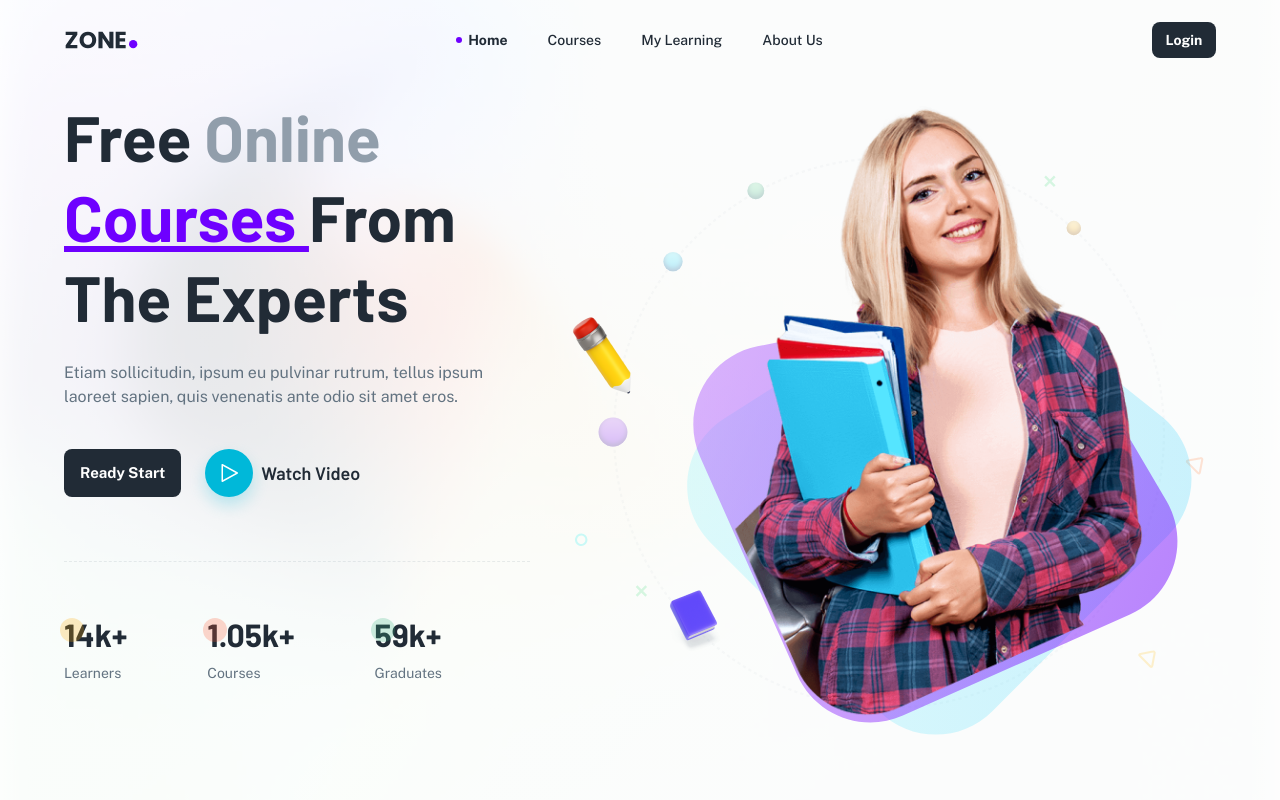
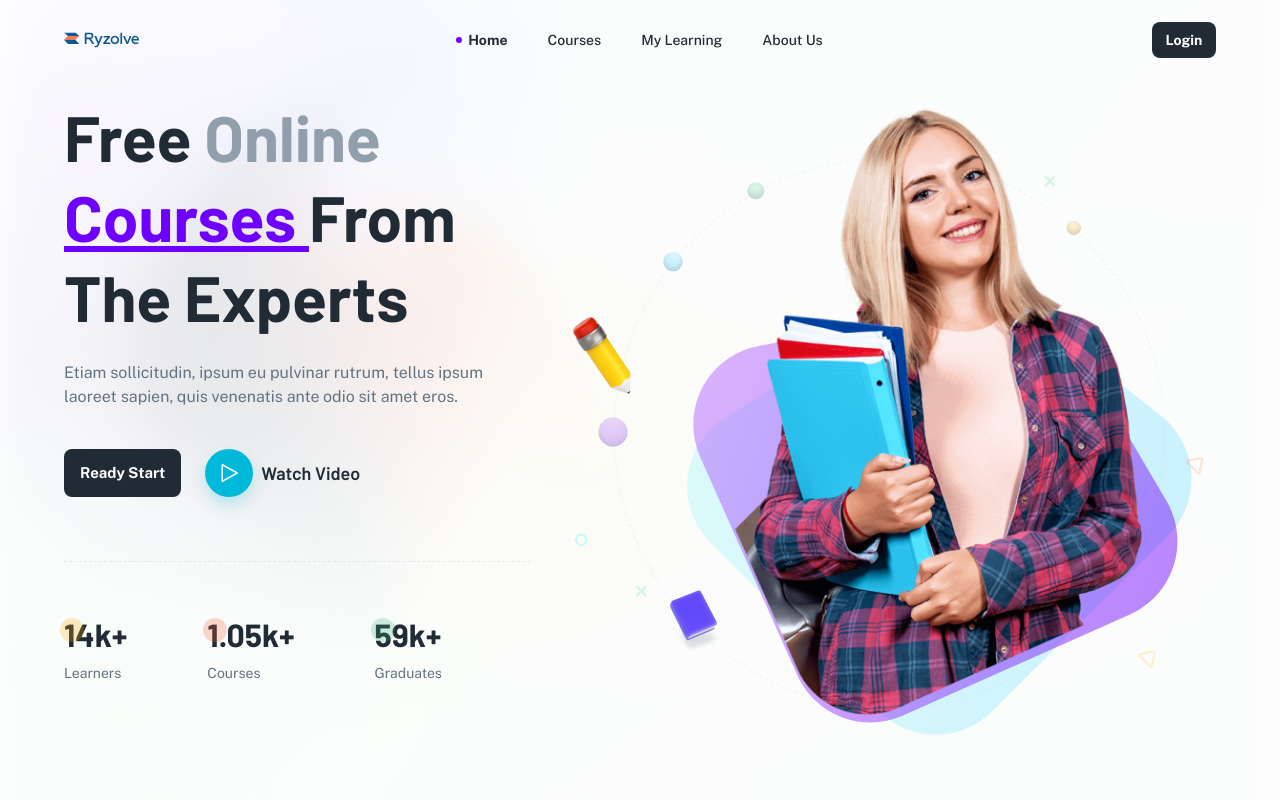
Before and after one commit to contentql/training-module, a Next.js app: page / in a window 1280 px wide. Shown: the top 800 px of the page. Built offline with nearby package versions, Linux system fonts and the light colour scheme.

Commit message:
chore: updating logo in header

```diff
--- a/src/components/logo/logo.js
+++ b/src/components/logo/logo.js
@@ -32,17 +32,47 @@ function Logo({ single = false, sx }) {
 
   const fullLogo = (
     <svg
-      xmlns="http://www.w3.org/2000/svg "
-      width="100%"
-      height="100%"
+      width="141"
+      height="28"
+      viewBox="0 0 141 28"
       fill="none"
-      viewBox="0 0 1080 288"
+      xmlns="http://www.w3.org/2000/svg"
     >
-      <ellipse cx="996" cy="204" fill={PRIMARY_MAIN} rx="60" ry="60" />
-      <path
-        fill="currentColor"
-        d="M712 264h-58.815l-98.37-148.034V264H496V24h58.815l98.37 148.718V24H712v240zM801.265 70.838v48.547H880v45.128h-78.735v52.649H888V264H744V24h144v46.838h-86.735zM344.333 264c-22 0-42.222-5.118-60.666-15.355-18.223-10.236-32.778-24.478-43.667-42.726-10.667-18.47-16-39.165-16-62.086s5.333-43.505 16-61.752c10.889-18.248 25.444-32.49 43.667-42.726C302.111 29.118 322.333 24 344.333 24s42.111 5.118 60.334 15.355C423.111 49.59 437.556 63.833 448 82.08c10.667 18.247 16 38.831 16 61.752s-5.333 43.616-16 62.086c-10.667 18.248-25.111 32.49-43.333 42.726C386.444 258.882 366.333 264 344.333 264zm0-52.072c18.667 0 33.556-6.231 44.667-18.693 11.333-12.462 17-28.929 17-49.402 0-20.695-5.667-37.163-17-49.402-11.111-12.462-26-18.692-44.667-18.692-18.889 0-34 6.12-45.333 18.358-11.111 12.24-16.667 28.818-16.667 49.736 0 20.696 5.556 37.274 16.667 49.736 11.333 12.239 26.444 18.359 45.333 18.359zM89.71 216.137H192V264H24v-44.444L125.613 71.863H24V24h168v44.444L89.71 216.137z"
-      />
+      <g clipPath="url(#clip0_3_1976)">
+        <path
+          d="M60.1768 28C59.2797 28.0612 58.3819 27.8933 57.5615 27.5109V24.6085C58.211 24.9399 58.9265 25.1075 59.65 25.0976C60.0324 25.1033 60.4117 25.0249 60.7629 24.8675C61.1142 24.7102 61.4295 24.4774 61.6883 24.1845C62.4129 23.353 62.9866 22.3917 63.3816 21.3474L57.066 6.39185H60.5907L64.937 17.1275L69.139 6.39185H72.5759L65.6771 23.3497C64.3809 26.4543 62.5475 28.0044 60.1768 28Z"
+          fill="#0D5992"
+        />
+        <path
+          d="M87.0008 21.393H73.9243V19.2211L81.9458 9.32038H74.4198V6.41797H86.499V8.68119L78.4776 18.5167H86.9694L87.0008 21.393Z"
+          fill="#0D5992"
+        />
+        <path
+          d="M95.6118 21.7908C94.5622 21.8289 93.516 21.6458 92.5363 21.2523C91.5565 20.8589 90.6635 20.2633 89.9109 19.5015C88.482 18.0143 87.6793 15.998 87.6793 13.8956C87.6793 11.7932 88.482 9.77691 89.9109 8.28973C91.4656 6.8167 93.493 6.00024 95.5962 6.00024C97.6993 6.00024 99.7268 6.8167 101.281 8.28973C102.004 9.01119 102.575 9.8801 102.959 10.842C103.343 11.8038 103.532 12.8379 103.514 13.8793C103.531 14.9253 103.341 15.9637 102.957 16.9306C102.573 17.8975 102.003 18.7724 101.281 19.5015C100.532 20.2584 99.6439 20.8511 98.67 21.2443C97.6961 21.6376 96.6561 21.8234 95.6118 21.7908ZM95.6118 18.8884C96.2397 18.902 96.8635 18.7817 97.4449 18.5349C98.0263 18.2881 98.5529 17.9201 98.9923 17.4535C99.8581 16.4875 100.34 15.2161 100.34 13.8956C100.34 12.5751 99.8581 11.3036 98.9923 10.3377C98.4315 9.75437 97.7408 9.32409 96.9816 9.0851C96.2224 8.84612 95.4182 8.80581 94.6404 8.96777C93.8626 9.12973 93.1354 9.48894 92.5232 10.0135C91.911 10.538 91.4329 11.2117 91.1313 11.9746C90.8296 12.7376 90.7139 13.5662 90.7942 14.3868C90.8746 15.2075 91.1486 15.9948 91.5919 16.6788C92.0352 17.3629 92.6341 17.9225 93.3354 18.3079C94.0367 18.6934 94.8187 18.8928 95.6118 18.8884Z"
+          fill="#0D5992"
+        />
+        <path d="M109.253 0.0065918V21.393H106.079V0.0065918H109.253Z" fill="#0D5992" />
+        <path
+          d="M120.372 21.4125H117.494L111.028 6.41138H114.527L119.018 17.16L123.458 6.41138H126.832L120.372 21.4125Z"
+          fill="#0D5992"
+        />
+        <path
+          d="M126.751 13.8793C126.718 12.8471 126.883 11.8183 127.236 10.8531C127.589 9.88782 128.123 9.00535 128.808 8.25709C129.497 7.51159 130.33 6.92537 131.252 6.53656C132.173 6.14776 133.164 5.96507 134.158 6.00039C135.507 5.96337 136.83 6.39227 137.921 7.22006C139.961 8.72887 140.979 10.9899 140.975 14.0032V14.8576H129.956C130.033 15.4499 130.228 16.019 130.528 16.5288C130.828 17.0385 131.227 17.4778 131.699 17.8187C132.789 18.5699 134.08 18.9442 135.387 18.8884C137.023 18.8938 138.629 18.4288 140.028 17.5448V20.3298C138.445 21.3759 136.589 21.8863 134.716 21.7908C132.633 21.8348 130.614 21.0483 129.071 19.5928C128.311 18.8711 127.71 17.9867 127.309 17.0004C126.908 16.0141 126.718 14.9494 126.751 13.8793ZM129.981 12.3531H137.795C137.778 11.8598 137.667 11.3751 137.468 10.9271C137.269 10.4791 136.986 10.077 136.635 9.74414C136.285 9.41132 135.874 9.15453 135.427 8.98879C134.98 8.82304 134.506 8.75168 134.032 8.77887C133.015 8.74141 132.022 9.10744 131.254 9.80286C130.527 10.4484 130.07 11.3631 129.981 12.3531Z"
+          fill="#0D5992"
+        />
+        <path d="M28.6804 6.39832H7.40686L0 0H21.2673L28.6804 6.39832Z" fill="#0D5992" />
+        <path d="M0 13.6447H21.2673L28.6804 6.39844H7.40686L0 13.6447Z" fill="#FF774C" />
+        <path d="M28.6741 21.4712H7.40686L0 13.6445H21.2673L28.6741 21.4712Z" fill="#0D5992" />
+        <path
+          d="M42.3025 21.4385H39.0663V0.0129395H48.4739C50.5937 0.0129395 52.2536 0.573854 53.4536 1.69568C54.0498 2.24667 54.5223 2.92718 54.8377 3.68908C55.1531 4.45097 55.3036 5.27563 55.2787 6.10471C55.3285 7.48222 54.9053 8.8332 54.0848 9.91587C53.2644 10.9985 52.1002 11.7422 50.8007 12.0139L57.2793 21.4385H53.3658L47.1505 12.3791H42.3025V21.4385ZM42.3025 3.10448V9.43758H48.2544C49.2343 9.49746 50.2042 9.20499 51.0014 8.60925C51.3324 8.32357 51.5945 7.96119 51.7666 7.55117C51.9387 7.14115 52.016 6.6949 51.9923 6.24821C52.0115 5.81157 51.9318 5.37635 51.7597 4.97758C51.5876 4.57882 51.3278 4.22765 51.0014 3.95237C50.2034 3.35895 49.2336 3.06881 48.2544 3.13057L42.3025 3.10448Z"
+          fill="#0D5992"
+        />
+      </g>
+      <defs>
+        <clipPath id="clip0_3_1976">
+          <rect width="141" height="28" fill="white" />
+        </clipPath>
+      </defs>
     </svg>
   );
 
```
Also changed, not shown: 1 other file (tests, documents, lock files or other folders).
